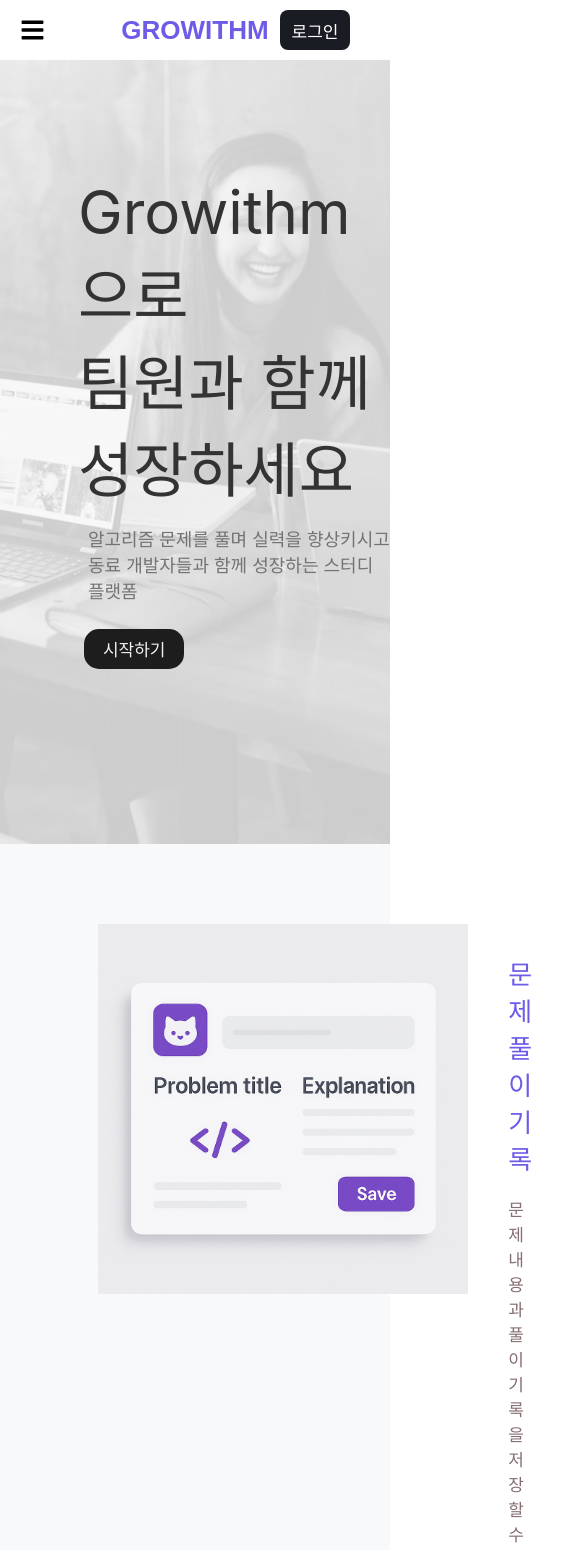
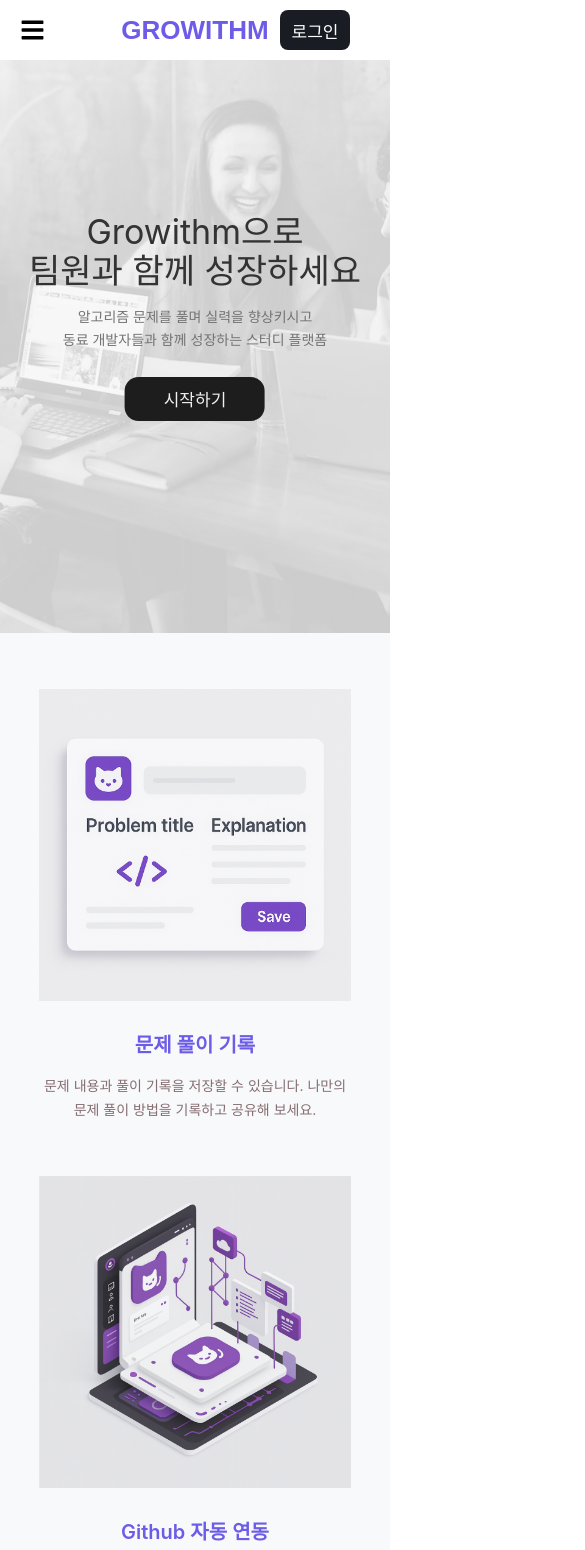
Before and after one commit to xode114kr1/growithm-fe, a React (Vite) app: page / in a window 390 px wide. Shown: the top 1550 px of the page, 585 px wide, since content can reach past the window. Built offline with nearby package versions, Linux system fonts and the light colour scheme; no server answers.

Commit message:
style : HomePage 반응형으로 구현

```diff
--- a/src/pages/HomePage/HomePage.tsx
+++ b/src/pages/HomePage/HomePage.tsx
@@ -14,47 +14,88 @@ const HomePageContainer = styled.div`
   background-color: #f8f9fa;
 `;
 
+/** breakpoint */
+const breakpoints = {
+  sm: "480px",
+  md: "768px",
+  lg: "1024px",
+};
+
 const HomeBanner = styled.div`
   position: relative;
   width: 100%;
   height: 100vh;
+  min-height: 640px; /* 너무 낮은 화면 방지 */
   display: flex;
   justify-content: center;
   align-items: center;
+
   background-image: url(${banner});
   background-size: cover;
   background-position: center;
   background-repeat: no-repeat;
+
   filter: grayscale(100%);
 
   &::after {
     content: "";
     position: absolute;
-    width: 100%;
-    height: 100%;
+    inset: 0;
     background-color: rgb(255, 255, 255, 0.8);
+  }
+
+  @media (max-width: ${breakpoints.md}) {
+    height: 80vh;
+    min-height: 520px;
+  }
+
+  @media (max-width: ${breakpoints.sm}) {
+    height: 75vh;
+    min-height: 480px;
   }
 `;
 
 const BannerInfoContainer = styled.div`
   position: absolute;
   left: 20%;
+  max-width: 560px;
+
   display: flex;
   flex-direction: column;
   gap: 1rem;
   justify-content: center;
+
   z-index: 1;
+
+  @media (max-width: ${breakpoints.lg}) {
+    left: 10%;
+    max-width: 520px;
+  }
+
+  @media (max-width: ${breakpoints.md}) {
+    left: 50%;
+    transform: translateX(-50%);
+    width: min(92%, 560px);
+    text-align: center;
+    align-items: center;
+  }
 `;
 
 const TitleInfo = styled.div`
-  font-size: 60px;
+  font-size: clamp(34px, 5vw, 60px);
+  line-height: 1.15;
   color: #2d3436;
 `;
 
 const SubInfo = styled.div`
-  font-size: 18px;
+  font-size: clamp(14px, 1.6vw, 18px);
+  line-height: 1.6;
   color: #866e72;
   padding-left: 10px;
+
+  @media (max-width: ${breakpoints.md}) {
+    padding-left: 0;
+  }
 `;
 
 const StartButton = styled.button`
@@ -62,84 +103,147 @@ const StartButton = styled.button`
   margin-left: 2%;
   border: none;
   background-color: #191d23;
-  width: 100px;
-  height: 40px;
-  border-radius: 15px;
+  width: 120px;
+  height: 44px;
+  border-radius: 14px;
   font-size: 17px;
   color: #f0f0f0;
   cursor: pointer;
   transition: 0.3s ease-in;
+
   &:hover {
     opacity: 0.8;
     transform: translateY(-5px);
+  }
+
+  @media (max-width: ${breakpoints.md}) {
+    margin-left: 0;
+    width: 140px;
   }
 `;
 
 const ExplainContainer = styled.section`
   margin: 0 auto;
-  padding: 30px;
-  padding-top: 80px;
+  padding: 80px 30px 30px;
   width: 65%;
+  max-width: 1100px;
+
+  @media (max-width: ${breakpoints.lg}) {
+    width: 80%;
+  }
+
+  @media (max-width: ${breakpoints.md}) {
+    width: 92%;
+    padding: 56px 16px 24px;
+  }
 `;
 
 const ExplainBox = styled.section<ExplainBoxProps>`
   display: flex;
-  gap: 10px;
-  margin-bottom: 50px;
+  align-items: center;
+  gap: 24px;
+  margin-bottom: 56px;
+
+  flex-direction: ${({ direction }) => (direction === "left" ? "row" : "row-reverse")};
+
+  @media (max-width: ${breakpoints.md}) {
+    flex-direction: column;
+    text-align: center;
+    gap: 18px;
+    margin-bottom: 44px;
+  }
 `;
 
 const ExplainImg = styled.img`
   width: 370px;
   height: 370px;
   object-fit: contain;
+  flex: 0 0 auto;
+
+  @media (max-width: ${breakpoints.lg}) {
+    width: 320px;
+    height: 320px;
+  }
+
+  @media (max-width: ${breakpoints.md}) {
+    width: min(320px, 80vw);
+    height: auto;
+  }
 `;
+
 const ExplainTextContainer = styled.div`
   padding: 30px;
   display: flex;
   flex-direction: column;
   flex-grow: 1;
-  gap: 20px;
+  gap: 16px;
+
+  @media (max-width: ${breakpoints.md}) {
+    padding: 10px 6px;
+    align-items: center;
+  }
 `;
+
 const ExplainTitle = styled.span`
   color: #6c5ce7;
-  font-size: 26px;
-  font-weight: 500;
+  font-size: clamp(20px, 2.2vw, 26px);
+  font-weight: 600;
 `;
+
 const ExplainSub = styled.span`
-  font-size: 17px;
+  font-size: clamp(14px, 1.6vw, 17px);
+  line-height: 1.7;
   color: #866e72;
+
+  @media (max-width: ${breakpoints.md}) {
+    max-width: 560px;
+  }
 `;
 
 const RecommendContainer = styled.section`
   width: 100%;
-  height: 600px;
+  min-height: 520px;
+  padding: 70px 16px;
   background-color: white;
+
   display: flex;
   flex-direction: column;
   justify-content: center;
   align-items: center;
+
+  @media (max-width: ${breakpoints.md}) {
+    min-height: 420px;
+    padding: 56px 16px;
+  }
 `;
 
 const RecommendTitle = styled.span`
   text-align: center;
-  font-size: 55px;
-  font-weight: 600;
+  font-size: clamp(30px, 5vw, 55px);
+  font-weight: 700;
   color: #2d3436;
   margin-bottom: 30px;
+  line-height: 1.15;
 `;
 
 const RecommedButton = styled.button`
-  width: 200px;
-  height: 40px;
+  width: 220px;
+  height: 46px;
   border: none;
-  border-radius: 8px;
+  border-radius: 10px;
   background-color: #6c5ce7;
   font-size: 18px;
   color: #f0f0f0;
+  cursor: pointer;
   transition: 300ms ease-in;
 
   &:hover {
     opacity: 0.9;
+  }
+
+  @media (max-width: ${breakpoints.sm}) {
+    width: 100%;
+    max-width: 260px;
   }
 `;
 
@@ -163,6 +267,7 @@ const HomePage = () => {
           </StartButton>
         </BannerInfoContainer>
       </HomeBanner>
+
       <ExplainContainer>
         <ExplainBox direction="left">
           <ExplainImg src={formImg} />
@@ -174,7 +279,9 @@ const HomePage = () => {
             </ExplainSub>
           </ExplainTextContainer>
         </ExplainBox>
+
         <ExplainBox direction="right">
+          <ExplainImg src={githubImg} />
           <ExplainTextContainer>
             <ExplainTitle>Github 자동 연동</ExplainTitle>
             <ExplainSub>
@@ -182,8 +289,8 @@ const HomePage = () => {
               없이 풀이 내용을 모아두고 효율적으로 관리해보세요.
             </ExplainSub>
           </ExplainTextContainer>
-          <ExplainImg src={githubImg} />
         </ExplainBox>
+
         <ExplainBox direction="left">
           <ExplainImg src={studyImg} />
           <ExplainTextContainer>
@@ -195,6 +302,7 @@ const HomePage = () => {
           </ExplainTextContainer>
         </ExplainBox>
       </ExplainContainer>
+
       <RecommendContainer>
         <RecommendTitle>
           Growithm으로 팀원들과 <br />
```
